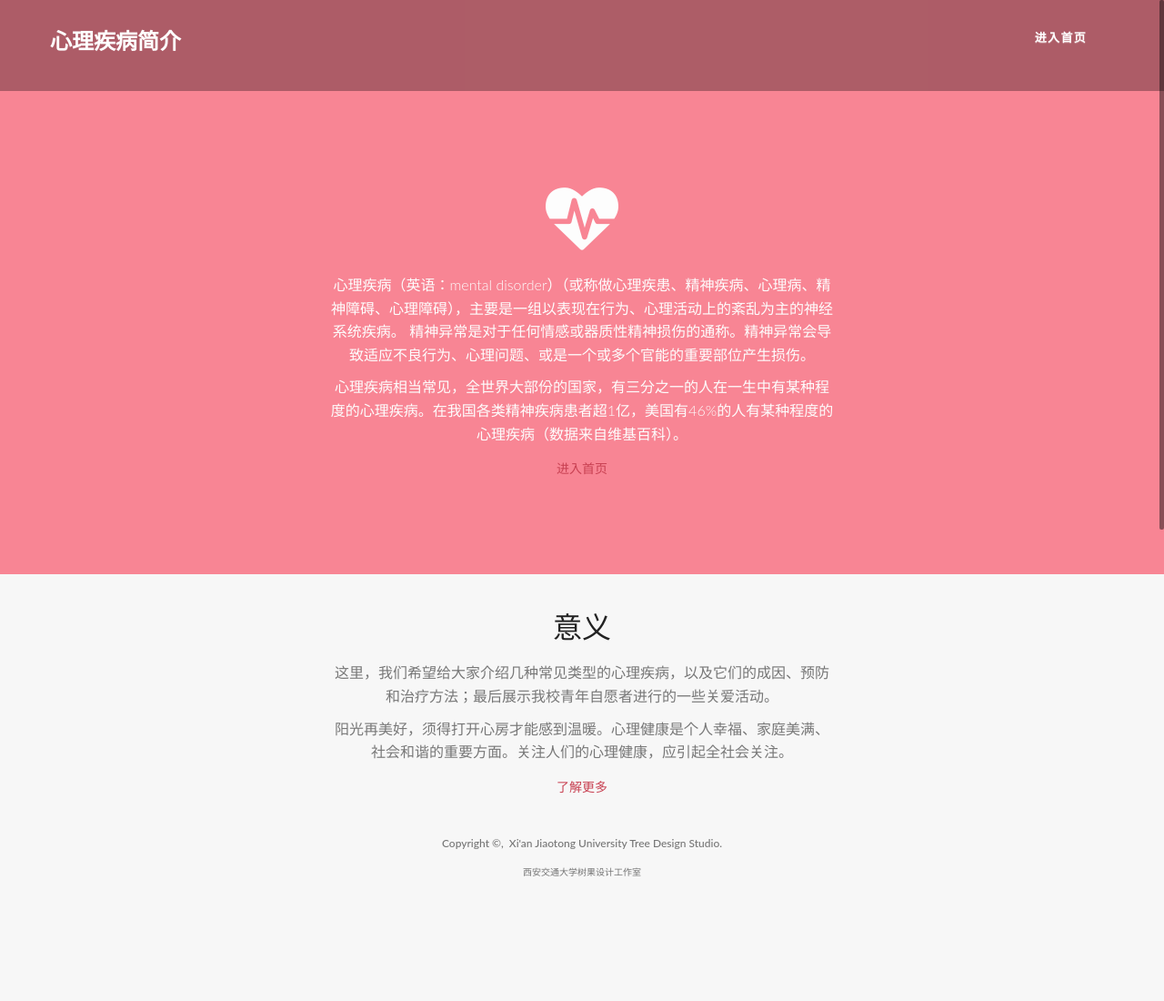
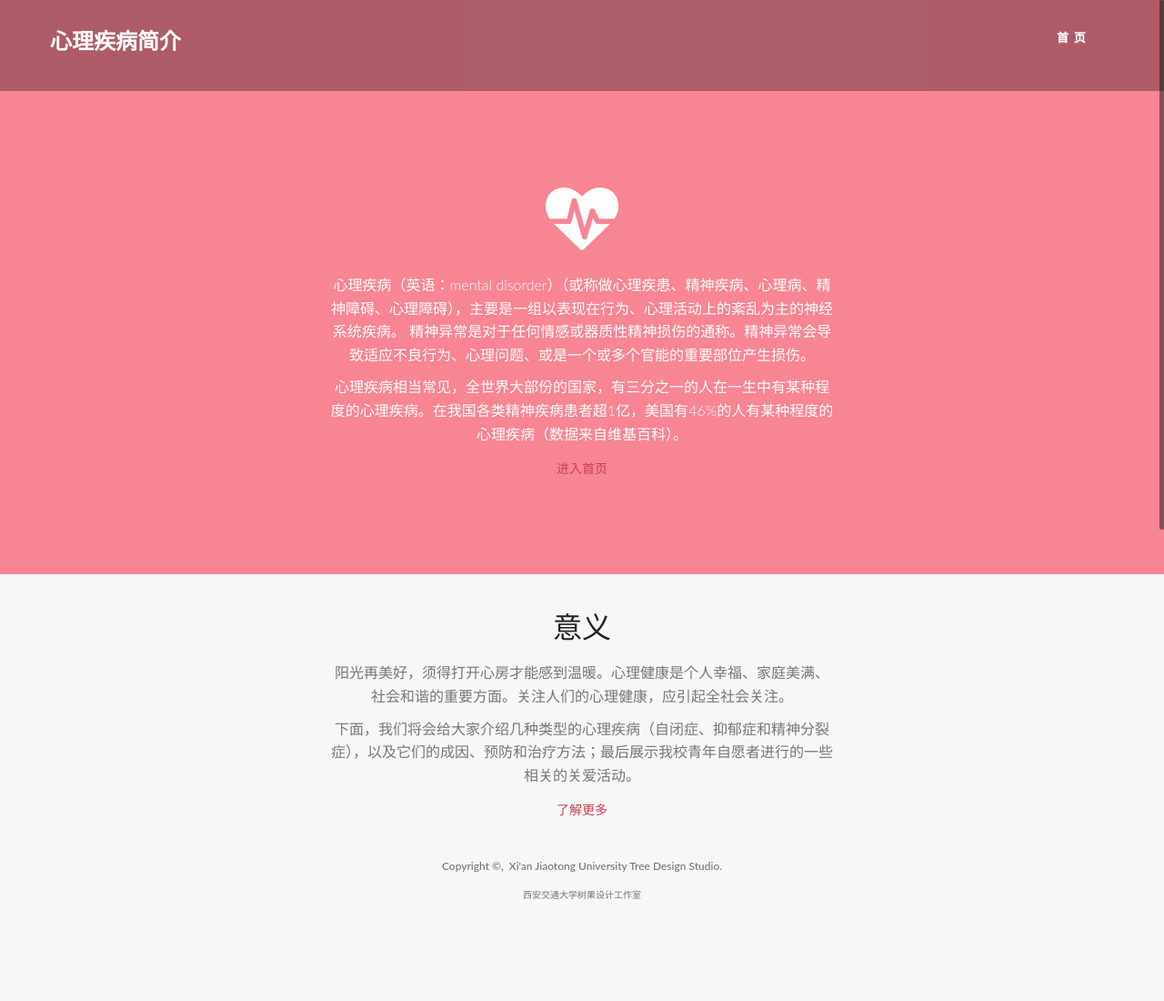
Before and after one commit to AotY/psychosis, a Django app: template templates/welcome.html in a window 1280 px wide. Shown: the whole page at 91% size. Run offline with Django 3.2, Linux system fonts and the light colour scheme; the template is opened without the code that fills it, so the values that code supplies are empty; some libraries are stand-ins or nearby versions.

Commit message:
modify welcome.html

```diff
--- a/templates/welcome.html
+++ b/templates/welcome.html
@@ -65,7 +65,7 @@
         <div class="navbar-collapse collapse">
             <ul class="nav navbar-nav skrollable skrollable-between" data-0="margin-top:20px;"
                 data-300="margin-top:5px;" style="margin-top: 20px;">
-                <li class=""><a href="/index">进入首页</a></li>
+                <li class=""><a href="/index">首 页</a></li>
             </ul>
         </div><!--/.navbar-collapse -->
     </div>
@@ -100,12 +100,14 @@
             <div class="align-center">
                 <h2 class="slogan">意义</h2>
                 <p>
-                    这里，我们希望给大家介绍几种常见类型的心理疾病，以及它们的成因、预防和治疗方法；最后展示我校青年自愿者进行的一些关爱活动。
+                    阳光再美好，须得打开心房才能感到温暖。心理健康是个人幸福、家庭美满、社会和谐的重要方面。关注人们的心理健康，应引起全社会关注。
+                </p>
+
+                <p>
+                    下面，我们将会给大家介绍几种类型的心理疾病（自闭症、抑郁症和精神分裂症），以及它们的成因、预防和治疗方法；最后展示我校青年自愿者进行的一些相关的关爱活动。
 
                 </p>
-                <p>
-                    阳光再美好，须得打开心房才能感到温暖。心理健康是个人幸福、家庭美满、社会和谐的重要方面。关注人们的心理健康，应引起全社会关注。
-                </p>
+
                 <a class="btn btn-light btn-xl sr-button" href="/index">了解更多</a>
             </div>
         </div>
@@ -114,7 +116,10 @@
 
 
 <div class="copyright">
-    <h4>Copyright ©, &nbsp;Xi'an Jiaotong University Tree Design Studio. </h4> <h5>西安交通大学树果设计工作室</h5>
+    <h4>
+        Copyright ©, &nbsp;Xi'an Jiaotong University Tree Design Studio.
+    </h4>
+    <h5>西安交通大学树果设计工作室</h5>
 </div>
 
 <a href="/autism#header" class="scrollup" style="display: none;"><i
```
